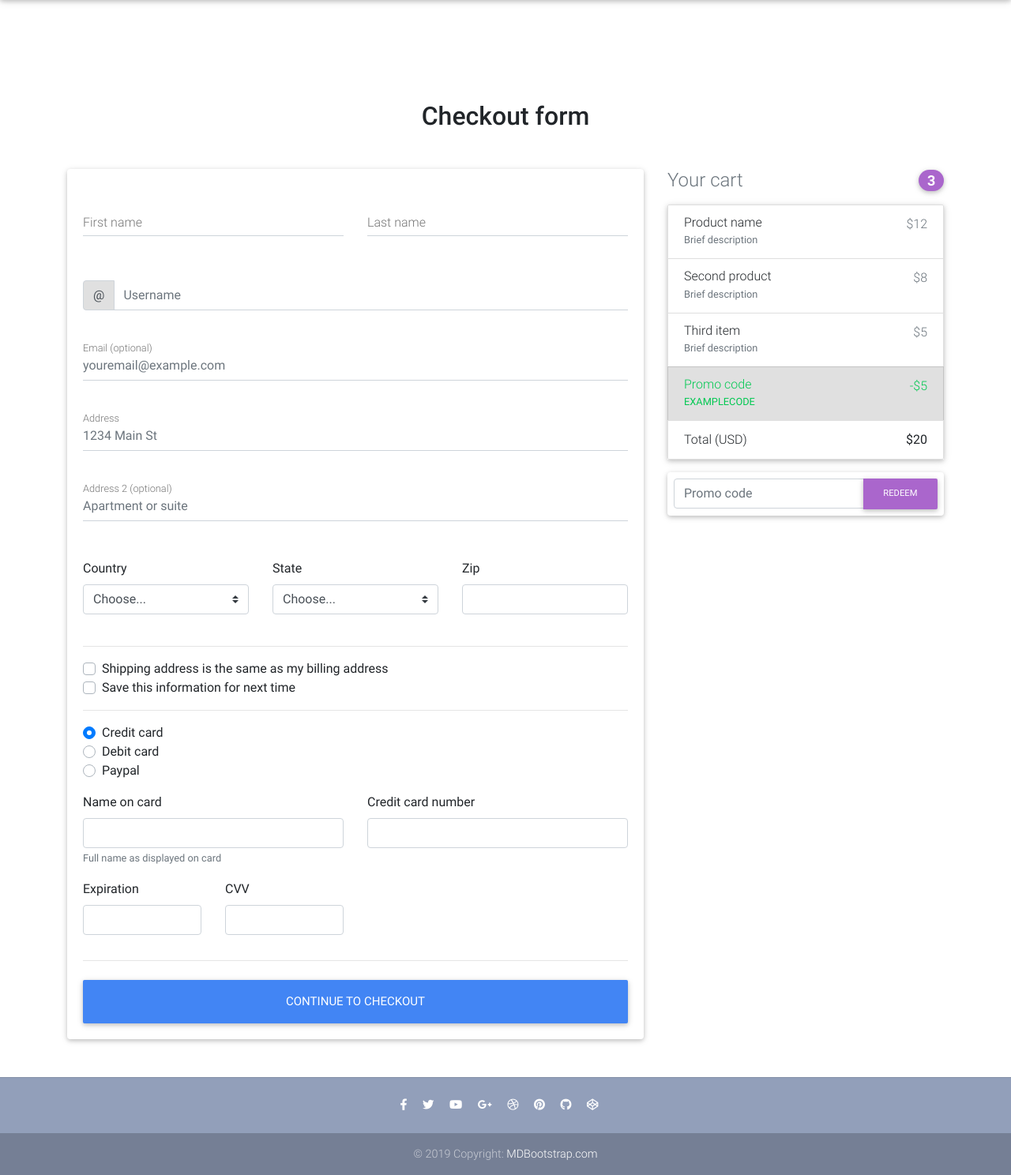
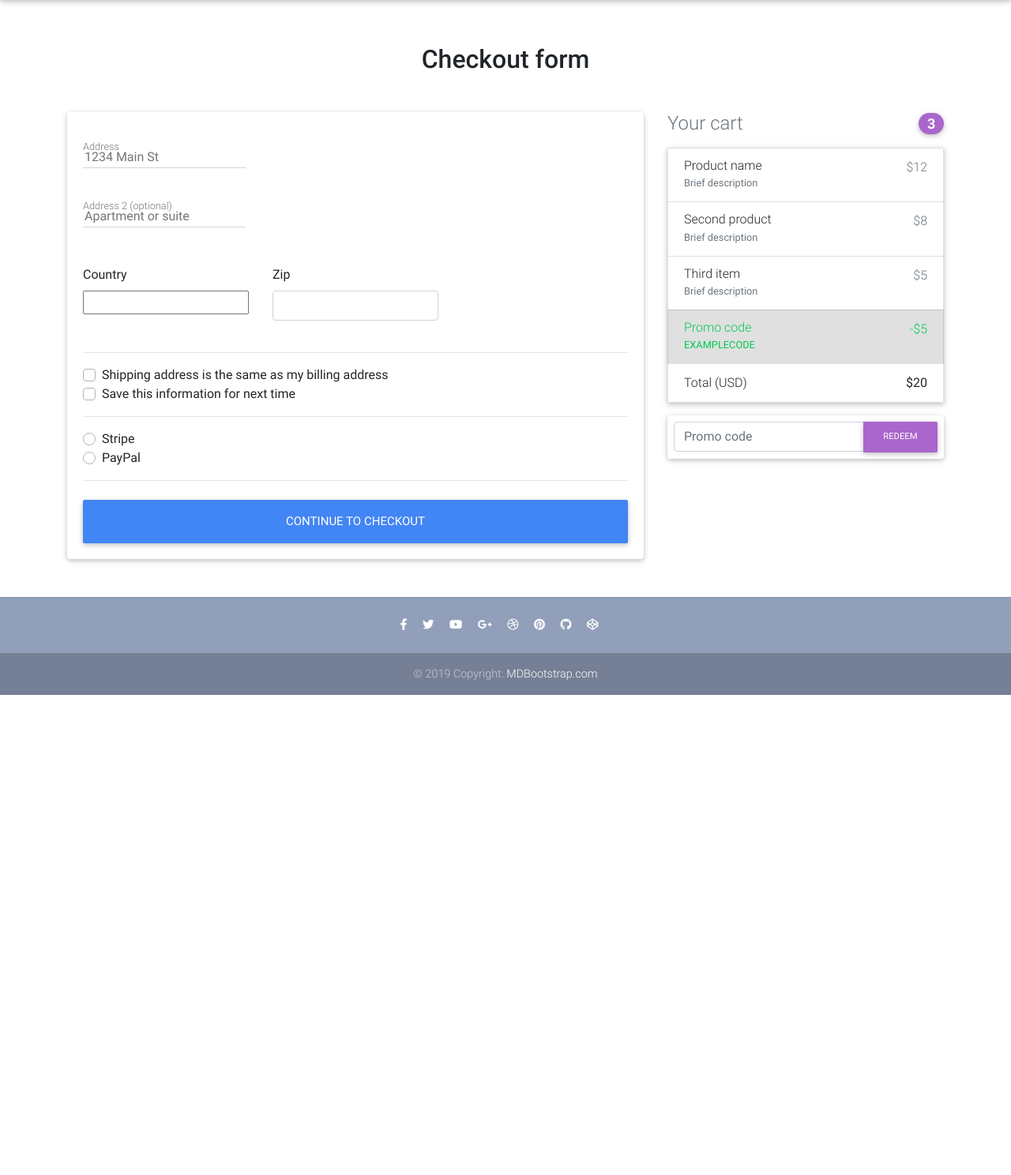
Before and after one commit to jdandridge/eComm, a Django app: page /checkout/ in a window 1280 px wide. Shown: the part 64-1552 px from the top of the page at 79% size. After the commit the page ends 944 px from the top, so only its background shows below. Run offline with Django 3.2, Linux system fonts and the light colour scheme; some libraries are stand-ins or nearby versions.

Commit message:
updated checkout features

```diff
--- /dev/null
+++ b/core/forms.py
@@ -0,0 +1,40 @@
+from django import forms
+from django_countries.fields import CountryField
+from django_countries.widgets import CountrySelectWidget
+
+
+PAYMENT_CHOICES = (
+    ('S', 'Stripe'),
+    ('P', 'PayPal')
+)
+
+
+class CheckoutForm(forms.Form):
+    street_address = forms.CharField(widget=forms.TextInput(attrs={
+        'placeholder': '1234 Main St'
+    }))
+    apartment_address = forms.CharField(required=False, widget=forms.TextInput(attrs={
+        'placeholder': 'Apartment or suite'
+    }))
+    country = CountryField(blank_label='(select country)').formfield(
+        widget=CountrySelectWidget(
+            attrs={
+                'class': 'custom-select d-block w-100'
+            }
+        ))
+    zip = forms.CharField(
+        widget=forms.TextInput(
+            attrs={
+                'class': 'form-control'
+            }
+        )
+    )
+    same_shipping_address = forms.BooleanField(
+        required=False
+    )
+    save_info = forms.BooleanField(
+        required=False
+    )
+    payment_option = forms.ChoiceField(
+        widget=forms.RadioSelect, choices=PAYMENT_CHOICES
+    )
--- a/core/urls.py
+++ b/core/urls.py
@@ -1,6 +1,6 @@
 from django.urls import path
 from core.views import (HomeView,
-                        checkout,
+                        CheckoutView,
                         ItemDetailView,
                         OrderSummaryView,
                         add_to_cart,
@@ -12,7 +12,7 @@
 urlpatterns = [
     path('', HomeView.as_view(), name='home'),
     path('product/<slug>/', ItemDetailView.as_view(), name='product'),
-    path('checkout/', checkout, name='checkout'),
+    path('checkout/', CheckoutView.as_view(), name='checkout'),
     path('order-summary/', OrderSummaryView.as_view(), name='order-summary'),
     path('add-to-cart/<slug>/', add_to_cart, name='add-to-cart'),
     path('remove-from-cart/<slug>/', remove_from_cart, name='remove-from-cart'),
--- a/core/views.py
+++ b/core/views.py
@@ -6,7 +6,8 @@
 from django.views.generic import ListView, DetailView, View
 from django.shortcuts import redirect
 from django.utils import timezone
-from .models import Item, OrderItem, Order
+from .forms import CheckoutForm
+from .models import Item, OrderItem, Order, BillingAddress
 
 
 def products(request):
@@ -16,8 +17,45 @@
     return render(request, 'product-page.html', context)
 
 
-def checkout(request):
-    return render(request, 'checkout-page.html')
+class CheckoutView(View):
+    def get(self, *args, **kwargs):
+        form = CheckoutForm()
+        context = {
+            'form': form
+        }
+        return render(self.request, 'checkout-page.html', context)
+
+    def post(self, *args, **kwargs):
+        form = CheckoutForm(self.request.POST or None)
+        try:
+            order = Order.objects.get(user=self.request.user, ordered=False)
+            if form.is_valid():
+                street_address = form.cleaned_data.get('street_address')
+                apartment_address = form.cleaned_data.get('apartment_address')
+                country = form.cleaned_data.get('country')
+                zip = form.cleaned_data.get('zip')
+                # TODO: add functionality for these fields
+                # same_shipping_address = form.cleaned_data.get(
+                #     'same_shipping_address')
+                # save_info = form.cleaned_data.get('save_info')
+                payment_option = form.cleaned_data.get('payment_option')
+                billing_address = BillingAddress(
+                    user=self.request.user,
+                    street_address=street_address,
+                    apartment_address=apartment_address,
+                    country=country,
+                    zip=zip
+                )
+                billing_address.save()
+                order.billing_address = billing_address
+                order.save()
+                # TODO: add redirect to the selected payment option
+                return redirect("core:checkout")
+            messages.warning(self.request, "Failed checkout")
+            return redirect("core:checkout")
+        except ObjectDoesNotExist:
+            messages.warning(self.request, "You do not have an active order")
+            return redirect("core:order-summary")
 
 
 class HomeView(ListView):
@@ -44,34 +82,6 @@
     model = Item
     template_name = 'product-page.html'
 
-
-# def add_to_cart(request, slug):
-#     item = get_object_or_404(Item, slug=slug)
-#     order_item, created = OrderItem.objects.get_or_create(
-#         item=item,
-#         user=request.user,
-#         ordered=False
-#     )
-#     order_qs = Order.objects.filter(user=request.user, ordered=False)
-#     if order_qs.exists():
-#         order = order_qs[0]
-#         # check if the order item is in the order
-#         if order.items.filter(item__slug=item.slug).exists():
-#             order_item.quantity += 1
-#             order_item.save()
-#             messages.info(request, "This item quantity was updated.")
-#             return redirect("core:order-summary")
-#         else:
-#             order.items.add(order_item)
-#             messages.info(request, "This item was added to your cart.")
-#             return redirect("core:order-summary")
-#     else:
-#         ordered_date = timezone.now()
-#         order = Order.objects.create(
-#             user=request.user, ordered_date=ordered_date)
-#         order.items.add(order_item)
-#         messages.info(request, "This item was added to your cart.")
-#         return redirect("core:order-summary")
 
 @login_required
 def add_to_cart(request, slug):
--- a/mysite/settings/base.py
+++ b/mysite/settings/base.py
@@ -28,6 +28,7 @@
     'allauth.account',
     'allauth.socialaccount',
     'crispy_forms',
+    'django_countries',
 
     'core',
 ]
--- a/requirements.txt
+++ b/requirements.txt
@@ -4,6 +4,7 @@
 dj-database-url==0.5.0
 Django==2.2.2
 django-allauth==0.39.1
+django-countries==5.3.3
 django-crispy-forms==1.7.2
 django-debug-toolbar==1.11
 django-heroku==0.3.1
--- a/templates/checkout-page.html
+++ b/templates/checkout-page.html
@@ -1,9 +1,9 @@
 {% extends 'base.html' %}
-{% load static %}
+{% load crispy_forms_tags %}
 {% block content %}
 
     <!--Main layout-->
-    <main class="mt-5 pt-4">
+    <main>
         <div class="container wow fadeIn">
 
             <!-- Heading -->
@@ -19,61 +19,19 @@
                     <div class="card">
 
                         <!--Card content-->
-                        <form class="card-body">
-
-                            <!--Grid row-->
-                            <div class="row">
-
-                                <!--Grid column-->
-                                <div class="col-md-6 mb-2">
-
-                                    <!--firstName-->
-                                    <div class="md-form ">
-                                        <input type="text" id="firstName" class="form-control">
-                                        <label for="firstName" class="">First name</label>
-                                    </div>
-
-                                </div>
-                                <!--Grid column-->
-
-                                <!--Grid column-->
-                                <div class="col-md-6 mb-2">
-
-                                    <!--lastName-->
-                                    <div class="md-form">
-                                        <input type="text" id="lastName" class="form-control">
-                                        <label for="lastName" class="">Last name</label>
-                                    </div>
-
-                                </div>
-                                <!--Grid column-->
-
-                            </div>
-                            <!--Grid row-->
-
-                            <!--Username-->
-                            <div class="md-form input-group pl-0 mb-5">
-                                <div class="input-group-prepend">
-                                    <span class="input-group-text" id="basic-addon1">@</span>
-                                </div>
-                                <input type="text" class="form-control py-0" placeholder="Username" aria-describedby="basic-addon1">
-                            </div>
-
-                            <!--email-->
-                            <div class="md-form mb-5">
-                                <input type="text" id="email" class="form-control" placeholder="youremail@example.com">
-                                <label for="email" class="">Email (optional)</label>
-                            </div>
-
+                        <form method="POST" class="card-body">
+                            {% csrf_token %}
                             <!--address-->
                             <div class="md-form mb-5">
-                                <input type="text" id="address" class="form-control" placeholder="1234 Main St">
+                                <!-- <input type="text" id="address" class="form-control" placeholder="1234 Main St"> -->
+                                {{ form.street_address }}
                                 <label for="address" class="">Address</label>
                             </div>
 
                             <!--address-2-->
                             <div class="md-form mb-5">
-                                <input type="text" id="address-2" class="form-control" placeholder="Apartment or suite">
+                                <!-- <input type="text" id="address-2" class="form-control" placeholder="Apartment or suite"> -->
+                                {{ form.apartment_address }}
                                 <label for="address-2" class="">Address 2 (optional)</label>
                             </div>
 
@@ -84,10 +42,11 @@
                                 <div class="col-lg-4 col-md-12 mb-4">
 
                                     <label for="country">Country</label>
-                                    <select class="custom-select d-block w-100" id="country" required="required">
+                                    <!-- <select class="custom-select d-block w-100" id="country" required="required">
                                         <option value="">Choose...</option>
                                         <option>United States</option>
-                                    </select>
+                                    </select> -->
+                                    {{ form.country }}
                                     <div class="invalid-feedback">
                                         Please select a valid country.
                                     </div>
@@ -98,23 +57,9 @@
                                 <!--Grid column-->
                                 <div class="col-lg-4 col-md-6 mb-4">
 
-                                    <label for="state">State</label>
-                                    <select class="custom-select d-block w-100" id="state" required="required">
-                                        <option value="">Choose...</option>
-                                        <option>California</option>
-                                    </select>
-                                    <div class="invalid-feedback">
-                                        Please provide a valid state.
-                                    </div>
-
-                                </div>
-                                <!--Grid column-->
-
-                                <!--Grid column-->
-                                <div class="col-lg-4 col-md-6 mb-4">
-
                                     <label for="zip">Zip</label>
-                                    <input type="text" class="form-control" id="zip" placeholder="" required="required">
+                                    <!-- <input type="text" class="form-control" id="zip" placeholder="" required="required"> -->
+                                    {{ form.zip }}
                                     <div class="invalid-feedback">
                                         Zip code required.
                                     </div>
@@ -128,63 +73,30 @@
                             <hr>
 
                             <div class="custom-control custom-checkbox">
-                                <input type="checkbox" class="custom-control-input" id="same-address">
+                                <input {% if form.same_shipping_address.value %}checked{% endif %} type="checkbox" class="custom-control-input" name='same_billing_address' id="same-address">
                                 <label class="custom-control-label" for="same-address">Shipping address is the same as my billing address</label>
                             </div>
                             <div class="custom-control custom-checkbox">
-                                <input type="checkbox" class="custom-control-input" id="save-info">
+                                <input {% if form.save_info.value %}checked{% endif %} type="checkbox" class="custom-control-input" name='save_info' id="save-info">
                                 <label class="custom-control-label" for="save-info">Save this information for next time</label>
                             </div>
 
                             <hr>
 
                             <div class="d-block my-3">
+                                {% for value, name in form.fields.payment_option.choices %}
                                 <div class="custom-control custom-radio">
-                                    <input id="credit" name="paymentMethod" type="radio" class="custom-control-input" checked="checked" required="required">
-                                    <label class="custom-control-label" for="credit">Credit card</label>
+                                    <input id="{{ name }}" name="payment_option" value="{{ value }}" type="radio" class="custom-control-input" required="required">
+                                    <label class="custom-control-label" for="{{ name }}">{{ name }}</label>
+                                    <!-- {{ form.payment_option }} -->
                                 </div>
-                                <div class="custom-control custom-radio">
-                                    <input id="debit" name="paymentMethod" type="radio" class="custom-control-input" required="required">
-                                    <label class="custom-control-label" for="debit">Debit card</label>
-                                </div>
-                                <div class="custom-control custom-radio">
+                                {% endfor %}
+                                <!-- <div class="custom-control custom-radio">
                                     <input id="paypal" name="paymentMethod" type="radio" class="custom-control-input" required="required">
                                     <label class="custom-control-label" for="paypal">Paypal</label>
-                                </div>
+                                </div> -->
                             </div>
-                            <div class="row">
-                                <div class="col-md-6 mb-3">
-                                    <label for="cc-name">Name on card</label>
-                                    <input type="text" class="form-control" id="cc-name" placeholder="" required="required">
-                                    <small class="text-muted">Full name as displayed on card</small>
-                                    <div class="invalid-feedback">
-                                        Name on card is required
-                                    </div>
-                                </div>
-                                <div class="col-md-6 mb-3">
-                                    <label for="cc-number">Credit card number</label>
-                                    <input type="text" class="form-control" id="cc-number" placeholder="" required="required">
-                                    <div class="invalid-feedback">
-                                        Credit card number is required
-                                    </div>
-                                </div>
-                            </div>
-                            <div class="row">
-                                <div class="col-md-3 mb-3">
-                                    <label for="cc-expiration">Expiration</label>
-                                    <input type="text" class="form-control" id="cc-expiration" placeholder="" required="required">
-                                    <div class="invalid-feedback">
-                                        Expiration date required
-                                    </div>
-                                </div>
-                                <div class="col-md-3 mb-3">
-                                    <label for="cc-expiration">CVV</label>
-                                    <input type="text" class="form-control" id="cc-cvv" placeholder="" required="required">
-                                    <div class="invalid-feedback">
-                                        Security code required
-                                    </div>
-                                </div>
-                            </div>
+
                             <hr class="mb-4">
                             <button class="btn btn-primary btn-lg btn-block" type="submit">Continue to checkout</button>
 
```
Also changed, not shown: core/models.py (+16 -16 lines), README.md, core/migrations/0013_billingaddress.py (added), core/migrations/0014_order_billing_address.py (added).
